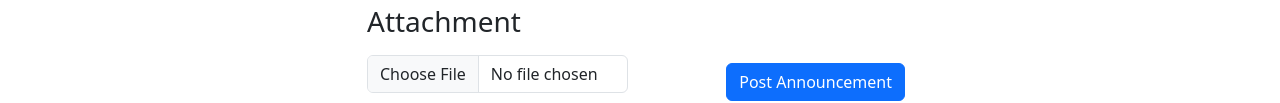
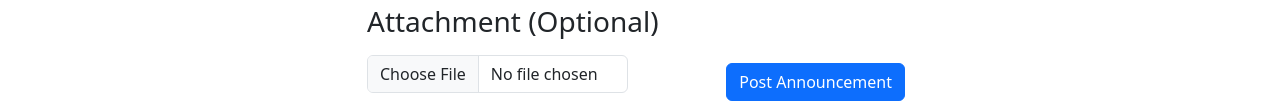
Before and after one commit to CodingBarber/O6259787_TM252_EMA_EduMax, a plain HTML site: page form.html in a window 1280 px wide. Shown: the part 1116-1219 px from the top of the page. Drawn offline with Linux system fonts and the light colour scheme.

Commit message:
form development
adding comments to form.html and custom.css

```diff
--- a/css/custom.css
+++ b/css/custom.css
@@ -14,6 +14,8 @@ form.register {
     padding: 15px;
 }
 
+
+/* Increasese the height of the textarea for the announcement content */
 #announcement_content {
     height: 300px;
 }
--- a/form.html
+++ b/form.html
@@ -81,16 +81,18 @@
                 <div class="container col-md-6">
                     <section>
                         <h2 class="mb-3 text-left">Post an Announcement</h2>
+
+                        <!--Sends the form data to the 'reflect' endpoint as a post request-->
                         <form class="announcement" action="https://students.open.ac.uk/mct/tm252/reflect/reflect.php"
                             method="post" name="announcement">
+
 
                             <!--Adding the hidden field-->
                             <input type="hidden" name="item_ID" value="30001000-5000-654321fedcba">
 
 
 
-
-
+                            <!--Addeding Subject field and flagging it as required. Checking if the Subject is more than 5 words would be done server side.-->
                             <div class="form-floating mb-2">
                                 <input type="text" class="form-control" name="Subject" id="announcement_subject"
                                     size="30" placeholder="Subject" value="Exams revision timetable" required>
@@ -101,7 +103,7 @@
 
 
 
-
+                            <!--Addeding a h3 tag to sub-divide the form into more manageable chucks. Im also creating a new row so that Sender name and Role can appear on the same row-->
                             <h3 class="mb-3 text-left">Sender Details</h3>
                             <div class="row">
                                 <div class="col-md-6">
@@ -114,6 +116,8 @@
                                 <div class="col-md-6">
                                     <div class="form-floating mb-2">
                                         <select class="form-select" name="Role" id="announcement_sender_role" required>
+                                            <!--Ive added a 'Please select...' option to avoid users leaving a default, potentailly incorrect option selected.
+                                            The 'required' key word makes this option invalid if the form is submitted with this value -->
                                             <option value="">Please select...</option>
                                             <option value="module lead" selected>Module Lead</option>
                                             <option value="administrator">Administrator</option>
@@ -126,7 +130,7 @@
 
 
 
-
+                            <!--Again, addeding a h3 tag to sub-divide the form into more manageable chucks. I'm again displaying the data on a single -->
                             <h3 class="mb-3 text-left">Date & Time</h3>
                             <div class="row">
                                 <div class="col-md-6">
@@ -148,6 +152,8 @@
 
                             <div>
                                 <div class="mb-2">
+                                    <!-- Its intented that this checkbox can be selected to send an announcement as soon as the Post Announcement button is clicked.
+                                    To avoid confuseion, I've added a p tag that explains the functionality to the user. -->
                                     <input type="checkbox" name="Send Now" id="announcement_send_now"
                                         alt="Post now checkbox">
                                     <label for="announcement_send_now" class="form-label">Post Now?</label>
@@ -162,6 +168,7 @@
                             <h3 class="mb-3 text-left">Priority & Content</h3>
                             <div class="form-floating mb-2">
                                 <select class="form-select" name="Priority" id="announcement_priority">
+                                    <!-- Here, ive set the default option to 'Normal' as changing to a lower or higher priorty should be a deliberate action -->
                                     <option value="low">Low</option>
                                     <option value="normal" selected>Normal</option>
                                     <option value="high">High</option>
@@ -175,7 +182,7 @@
                                 <label for="announcement_content" class="form-label">Announcement Content</label>
                             </div>
 
-                            <h3 class="mb-3 text-left">Attachment</h3>
+                            <h3 class="mb-3 text-left">Attachment (Optional)</h3>
                             <div class="row">
                                 <div class="col-md-6 text-left">
                                     <input type="file" class="form-control" id="announcement_attachment"
```
